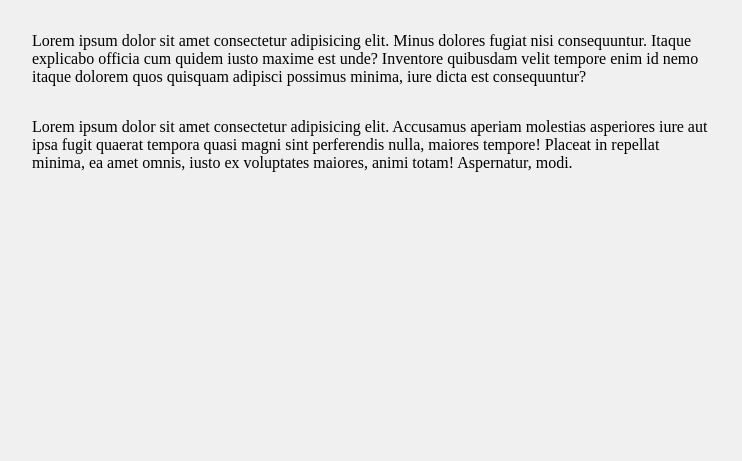
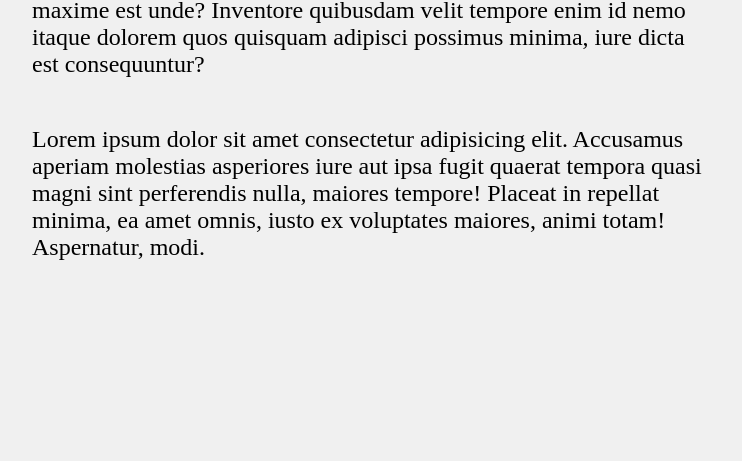
Before and after one commit to PaiiNKiilleRD/CSS-ACT04, a plain HTML site: page index.html in a window 1280 px wide. Shown: the part 339-800 px from the top of the page, without its empty margins (268-1010 px from the left). Drawn offline with Linux system fonts and the light colour scheme.

Commit message:
Update style.css

```diff
--- a/style.css
+++ b/style.css
@@ -11,6 +11,10 @@ body {
 
 h1 {
     margin-bottom: 24px;
+}
+
+p {
+    font-size: 24px
 }
 
 .izq {
```
